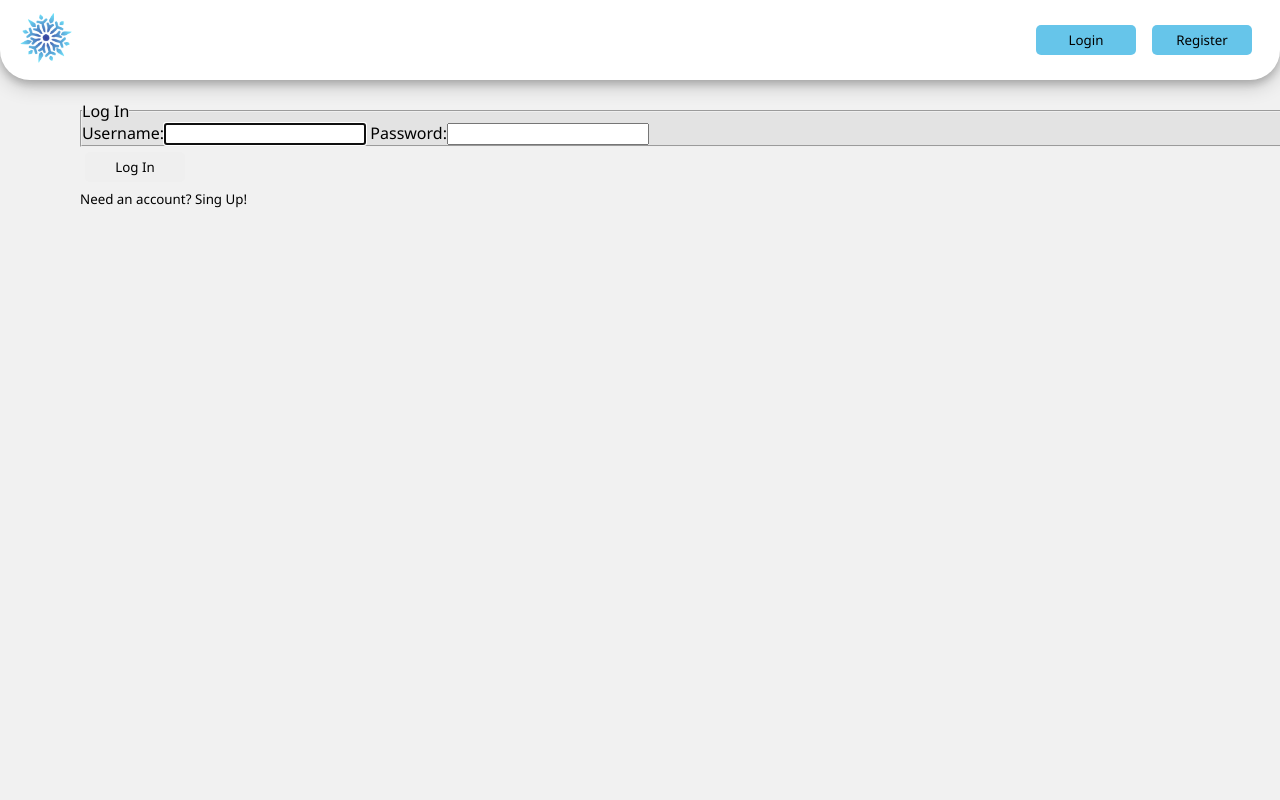
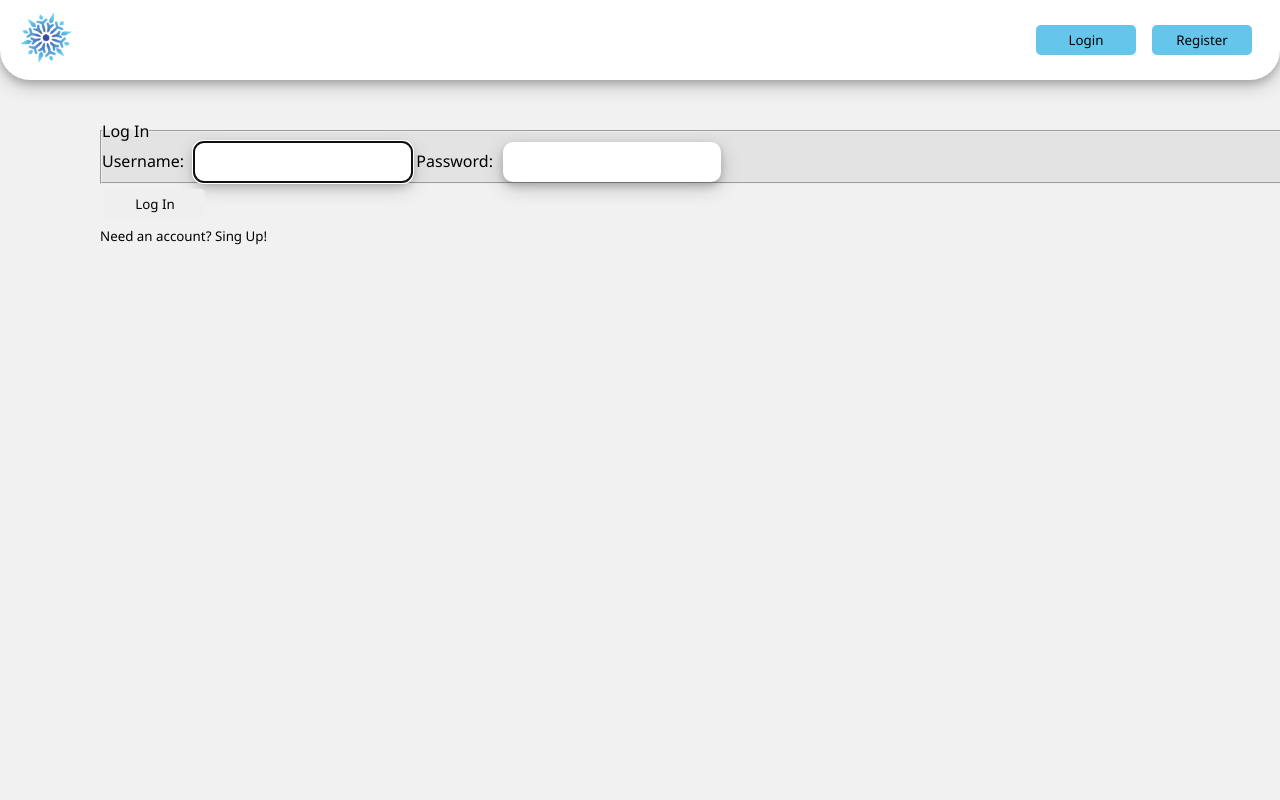
Before and after one commit to Pladque/BiteHack-Backend, a Django app: page /login/ in a window 1280 px wide. Run offline with Django 3.2, Linux system fonts and the light colour scheme.

Commit message:
Register css

```diff
--- /dev/null
+++ b/Snowledge/polls/static/polls/css/register.css
@@ -0,0 +1,19 @@
+.helptext {
+    display: none;
+}
+
+label {
+    margin-right: 10px;
+}
+
+input {
+    border: none;
+    height: 20px;
+    border-radius: 10px;
+    box-shadow: 0 4px 8px 0 rgba(0, 0, 0, 0.2), 0 6px 20px 0 rgba(0, 0, 0, 0.19);
+    padding: 10px;
+}
+
+#content > * {
+    margin: 20px;
+}
--- a/Snowledge/polls/templates/polls/index.html
+++ b/Snowledge/polls/templates/polls/index.html
@@ -8,6 +8,8 @@
     <link rel="stylesheet" href="{% static 'polls/css/navbar.css' %}">
     <link rel="stylesheet" href="{% static 'polls/css/content.css' %}">
     <link rel="stylesheet" href="{% static 'polls/css/buttons.css' %}">
+    {% block css %}
+    {% endblock %}
     <title>Snowledge</title>
 </head>
 <body>
--- a/Snowledge/users/templates/login.html
+++ b/Snowledge/users/templates/login.html
@@ -1,4 +1,8 @@
 {% extends 'polls/index.html' %}
+{% block css %}
+{% load static %}
+<link rel="stylesheet" href="{% static 'polls/css/register.css' %}">
+{% endblock %}
 {% block content %}
 <form method= "POST">
     {% csrf_token%}
--- a/Snowledge/users/templates/register.html
+++ b/Snowledge/users/templates/register.html
@@ -1,4 +1,8 @@
 {% extends 'polls/index.html' %}
+{% block css %}
+{% load static %}
+<link rel="stylesheet" href="{% static 'polls/css/register.css' %}">
+{% endblock %}
 {% block content %}
 {{form}}
 {% endblock %}
```
